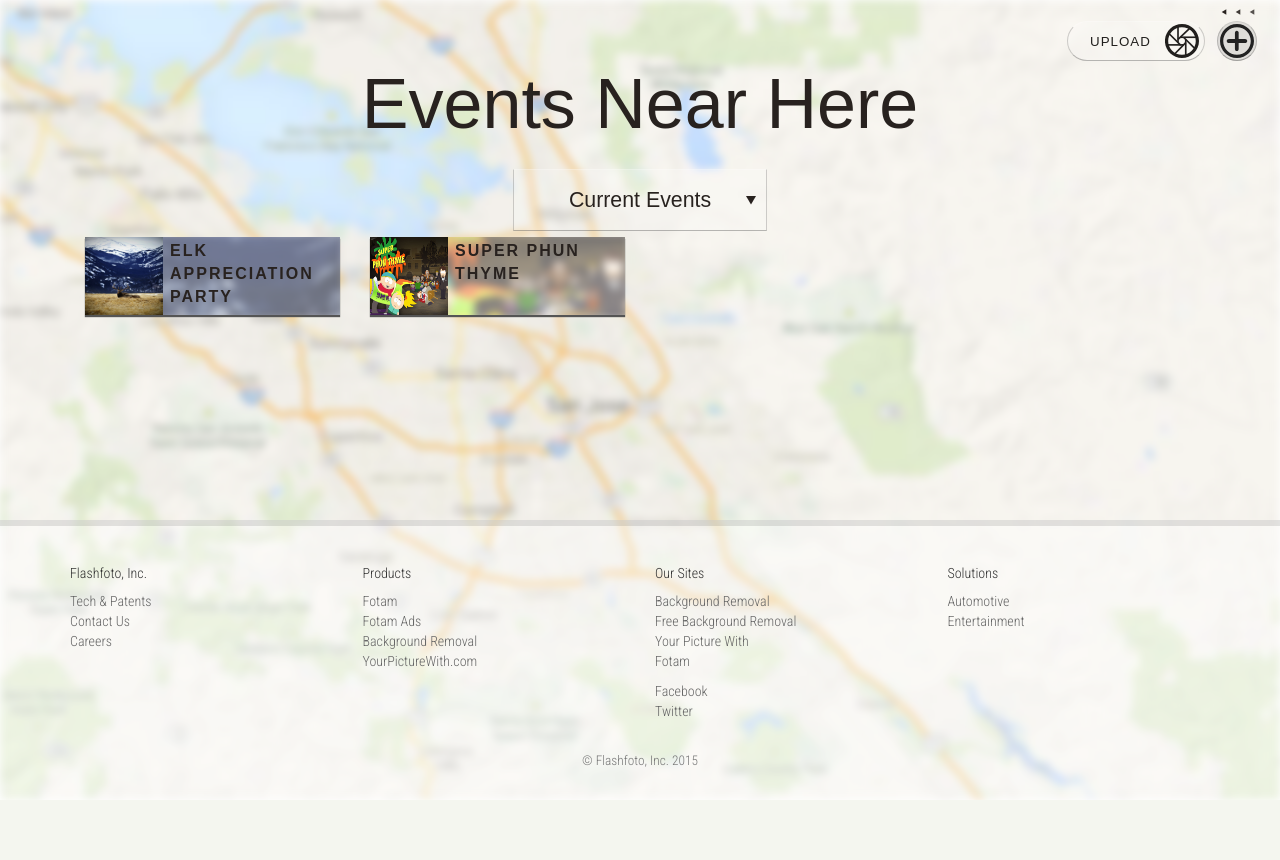
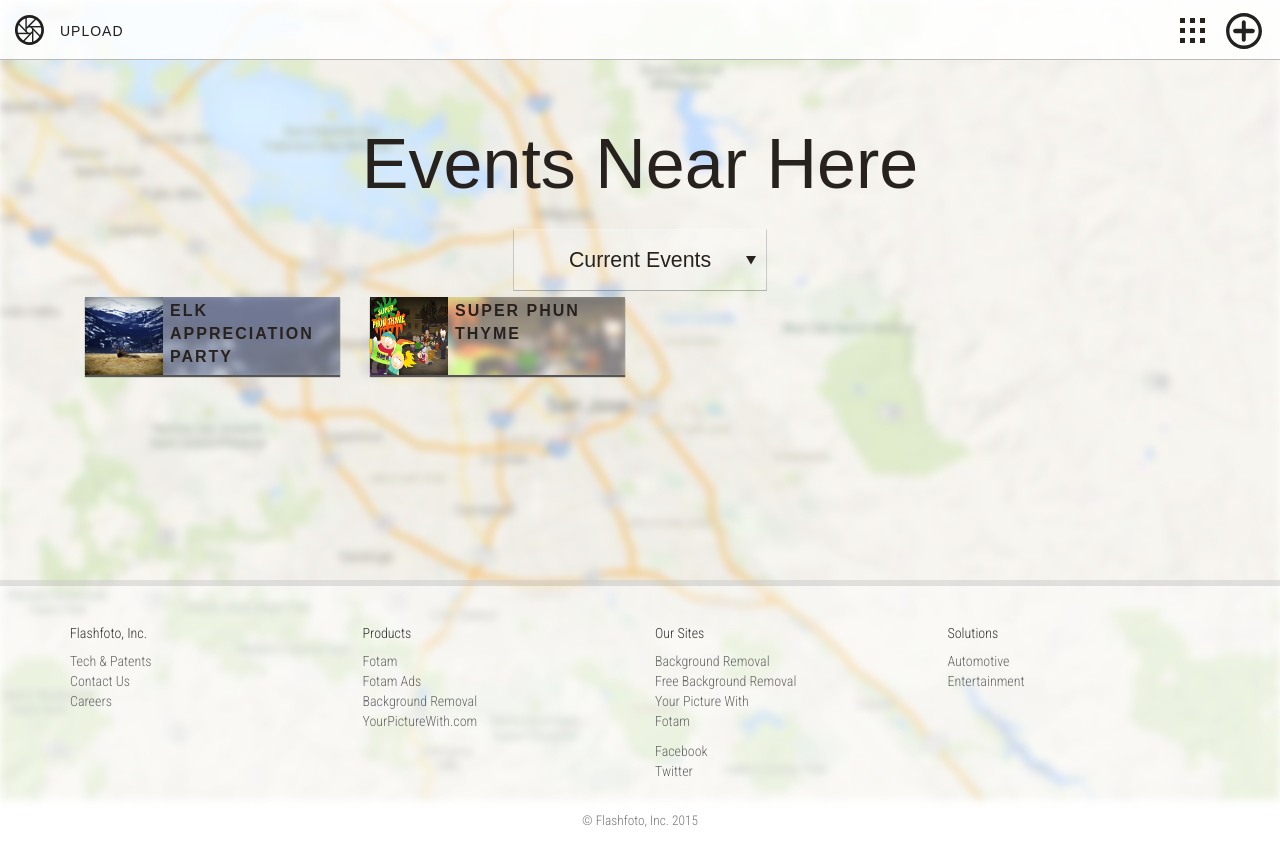
Before and after one commit to awygant/FotamEvents, a PHP site: page /events.php in a window 1280 px wide. Before the commit the page ends 798 px from the top, so only its background shows below. Run offline with PHP 8.4, Linux system fonts and the light colour scheme; some libraries are stand-ins or nearby versions; some web fonts are replaced.

Commit message:
menu changes
upload, menu, and gallery buttons

```diff
--- a/css/style.css
+++ b/css/style.css
@@ -621,19 +627,15 @@ ul.searchResults>li{
 
 @media(max-width:992px){
     .headerText{
-     font-size:2.5em;
+        font-size:2.5em;
     }
 }
-
-
-/***** NEXT LEVEL SHIT *****/
-
-/** Change these classes **/
 
 .headerTextWrapper{
     position:relative;
     margin-bottom:1px;
     overflow:hidden;
+    margin-top:60px;
 }
 
 .headerText{
@@ -664,8 +666,8 @@ ul.searchResults>li{
     background-repeat:no-repeat;
     background-position:center center;
     position:fixed;
-    top:21px;
-    right:23px;
+    top:11px;
+    right:16px;
     z-index:3;
     cursor:pointer;
 
@@ -707,6 +709,7 @@ ul.searchResults>li{
     top:3px;
     right:23px;
     z-index:3;
+    display:none;
 }
 
 .photoMeta, .descriptionBox{
@@ -746,27 +748,25 @@ ul.searchResults>li{
 
 .fixedUploadButton{
     position:fixed;
-    right:75px;
-    top:21px;
-    width:138px;
     z-index:2;
+    width:100%;
+    background-color:rgba(255,255,255,0.85);
+    top:0;
+    height:60px;
+    line-height:63px;
 
     background-image:url("../img/icons/shutter.png");
     background-image:url("../img/icons/shutter.svg");
-    background-size:auto 90%;
+    background-size:auto 50%;
     background-repeat:no-repeat;
-    background-position:right 5px center;
+    background-position:15px center;
+    padding-left:60px;
+    border-bottom:1px solid rgba(30,30,30,0.3);
 
-    padding-left:22px;
-    line-height:40px;
-    height:40px;
-    font-size:10pt;
     font-family:'Amaranth', sans-serif;
     color:#211f1d;
     text-transform: uppercase;
     letter-spacing:1px;
-
-    border-radius:40px;
 
     cursor:pointer;
 }
@@ -986,63 +1003,61 @@ button.glassy:active{
     }
 }
 
-@media(max-width:768px){
-    .fixedUploadButton{
-        width:100%;
-        bottom:5px;
-        top:auto;
-        height:50px;
-        right:0;
 
-        background-position:5px center;
-        background-color:rgba(255,255,255,0.85);
 
-        font-size:16pt;
-        text-align:center;
-        line-height:52px;
-
-        border:1px solid rgba(100,100,100,0.2);
-        border-top-color:rgba(255,255,255,1);
-        border-bottom-color: rgba(100,100,100,0.4);
-    }
-}
-
-/** Maybe? **/
 .large-card{
     max-width:85%;
-    width:auto;
+    width:1200px;
 }
-
 
 .large-card .userProfilePic{
     position:relative;
     bottom:auto;
     left:auto;
+    transition:transform 0.5s;
 }
 
-.fauxCard{
-    position:absolute;
-    width:10%;
+.large-card-blurry{
+    max-width:none;
+    min-width:300px;
 }
 
-.fauxCardPrevious{
-    margin-left:-3%;
-    left:0;
+.large-card-blurry img{
+    width:100%;
 }
 
-.fauxCardNext{
-    margin-right:-3%;
-    right:0;
+.blurryWrapper{
+    overflow:hidden;
 }
 
-.fauxCard img{
-    height:400px;
-    max-width:none;
+button.photoNav{
+    display:inline-block;
+    width:auto;
+    vertical-align: top;
 }
 
-.fauxCard .descriptionBox{
-    height:500px;
-    padding:0;
-    padding-bottom:100px;
-    overflow:hidden;
+@media(max-width:900px){
+    button.photoNav{
+        display:none;
+    }
 }
+
+.galleryIcon{
+    width:30px;
+    height:60px;
+    position:fixed;
+    padding-top:18px;
+    z-index:2;
+    top:0;
+    right:70px;
+    font-size:0;
+    cursor: pointer;
+}
+
+.square{
+    width:5px;
+    height:5px;
+    background-color:#28221f;
+    margin: 0 5px 5px 0;
+    display:inline-block;
+}
--- a/includes/nav.php
+++ b/includes/nav.php
@@ -1,6 +1,17 @@
 <!-- TODO: Make fixedUploadButton bring up the photo dialogue. Should only be present when user is checked in. -->
-<div class = "fixedUploadButton glassy">UPLOAD</div>
-<div id = "menuButton" class = "glassy"></div>
+<div class="fixedUploadButton">UPLOAD</div>
+<div class="galleryIcon">
+    <div class="square"></div>
+    <div class="square"></div>
+    <div class="square"></div>
+    <div class="square"></div>
+    <div class="square"></div>
+    <div class="square"></div>
+    <div class="square"></div>
+    <div class="square"></div>
+    <div class="square"></div>
+</div>
+<div id="menuButton"></div>
 <div id = "blinkingArrowContainer">
     <div class = "blinkingArrow"></div>
     <div class = "blinkingArrow"></div>
```
Also changed, not shown: other parts of css/style.css (+28 -6 lines).
